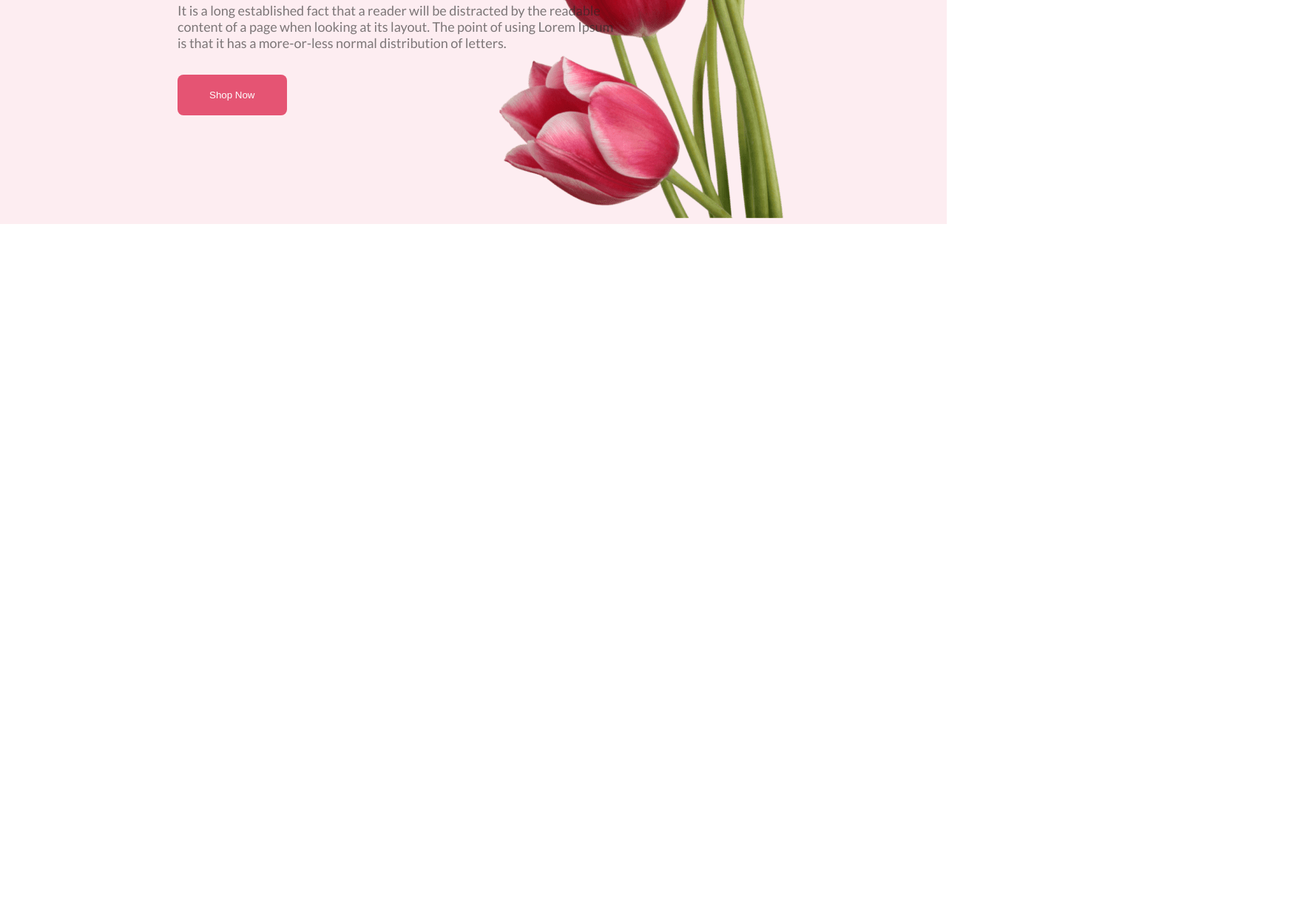
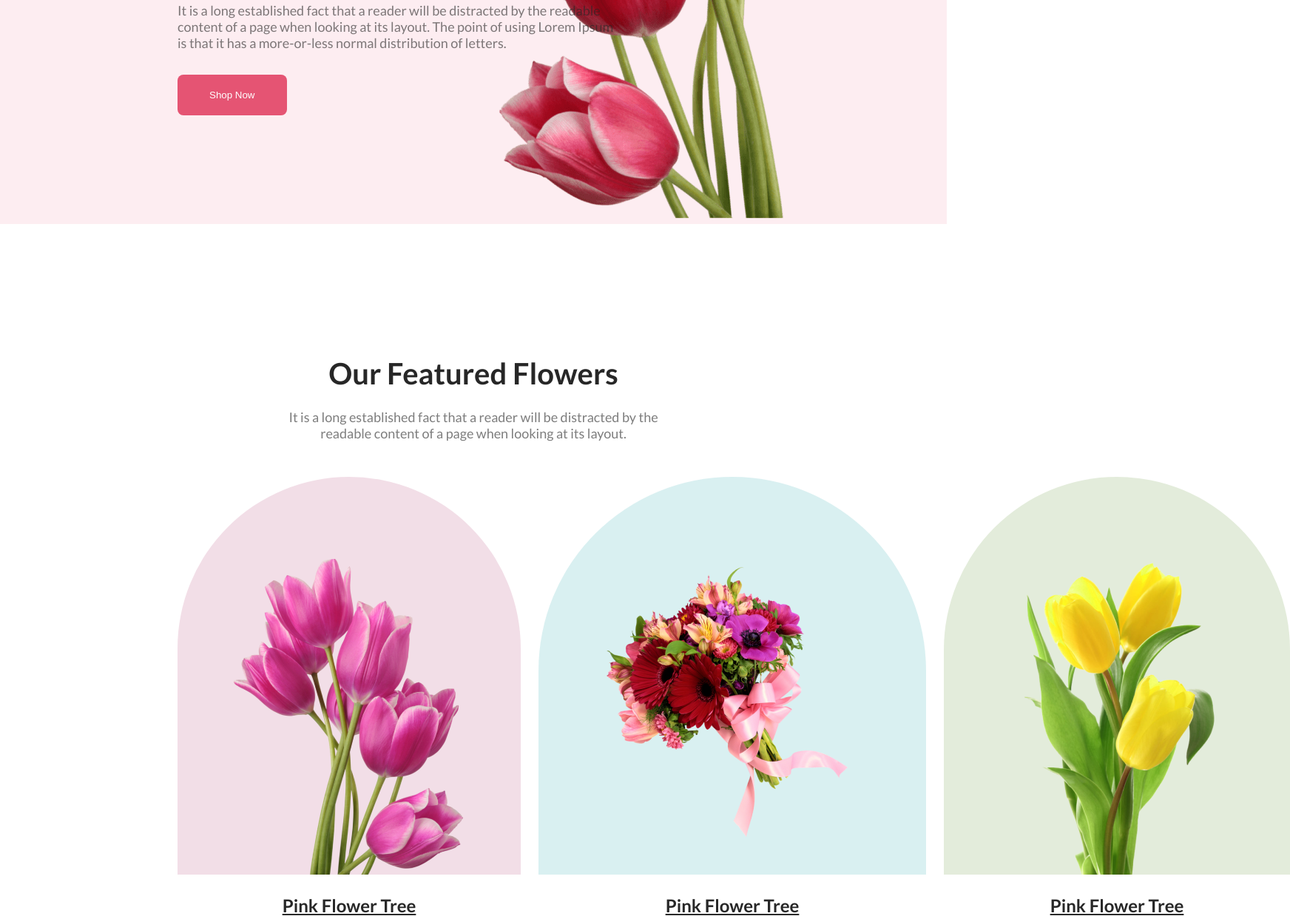
Before and after one commit to abir-arefin/flower-shop, a plain HTML site: page index.html in a window 1280 px wide. Shown: the part 514-1753 px from the top of the page at 74% size, 1744 px wide, since content can reach past the window. Before the commit the page ends 817 px from the top, so only its background shows below. Drawn offline with Linux system fonts and the light colour scheme.

Commit message:
creating main section

```diff
--- a/index.html
+++ b/index.html
@@ -16,16 +16,39 @@
         <div class="header">
             <div class="banner">
                 <h4 class="banner-title">Let's make beautiful flowers a part of your life.</h4>
-                <p class="banner-des">It is a long established fact that a reader will be distracted by the readable content of a page when looking at its layout. The point of using Lorem Ipsum is that it has a more-or-less normal distribution of letters.
+                <p class="banner-des">It is a long established fact that a reader will be distracted by the readable
+                    content of a page when looking at its layout. The point of using Lorem Ipsum is that it has a
+                    more-or-less normal distribution of letters.
                 </p>
                 <input class="primary-btn" type="button" value="Shop Now">
             </div>
+        </div>
+    </header>
 
+    <main>
+        <section class="featured">
+            <h3 class="section-title">Our Featured Flowers</h3>
+            <p class="section-description">
+                It is a long established fact that a reader will be distracted by the readable content of a page when looking at its layout.
+            </p>
+            <div class="feat-container">
 
+                <div class="feat">
+                    <img class="flower-img1" src="images/pngwing 6.png" alt="">
+                    <p class="flower-des">Pink Flower Tree</p>
+                </div>
+                <div class="feat">
+                    <img class="flower-img2" src="images/pngwing 5.png" alt="">
+                    <p class="flower-des">Pink Flower Tree</p>
+                </div>
+                <div class="feat">
+                    <img class="flower-img3" src="images/pngwing 7.png" alt="">
+                    <p class="flower-des">Pink Flower Tree</p>
+                </div>
 
-        </div>
-
-    </header>
+            </div>
+        </section>
+    </main>
 
 </body>
 
--- a/styles/flower.css
+++ b/styles/flower.css
@@ -47,3 +47,59 @@ body {
     border: none;
     margin-top: 32px;
 }
+
+.feat-container {
+    display: flex;
+    align-content: space-between;
+    gap: 24px;
+    padding: 48px 240px 0 240px;
+}
+
+.flower-img1 {
+    border-radius: 300px 300px 0px 0px;
+    background: rgba(167, 33, 98, 0.15);
+    padding: 110px 78px 0 76px;
+}
+
+.flower-img2 {
+    border-radius: 300px 300px 0px 0px;
+    background: rgba(5, 151, 160, 0.15);
+    padding: 117px 78px 51px 76px;
+}
+
+.flower-img3 {
+    border-radius: 300px 300px 0px 0px;
+    background: rgba(71, 125, 17, 0.15);
+    padding: 67px 78px 0 76px;
+}
+
+.featured {
+    text-align: center;
+}
+
+.section-title {
+    color: #272727;
+    font-size: 40px;
+    font-weight: 800;
+    padding-top: 178px;
+}
+
+.section-description {
+
+    color: rgba(39, 39, 39, 0.60);
+    font-size: 18px;
+    font-weight: 400;
+    padding-top: 24px;
+    width: 500px;
+    margin-left: auto;
+    margin-right: auto;
+}
+
+.flower-des {
+    color: #272727;
+    text-align: center;
+    font-size: 24px;
+    font-weight: 700;
+    text-decoration-line: underline;
+    padding-top: 24px;
+}
```
